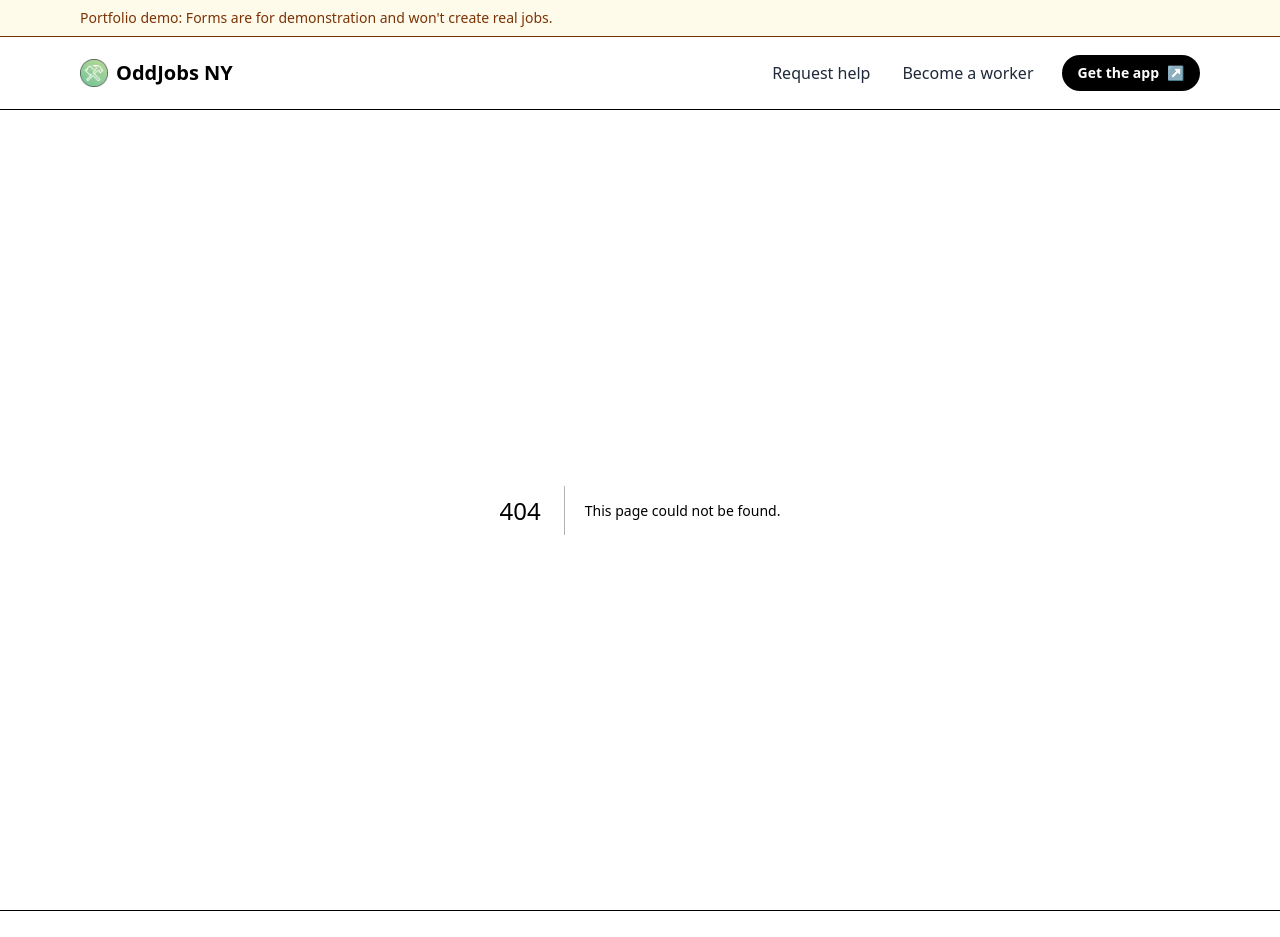
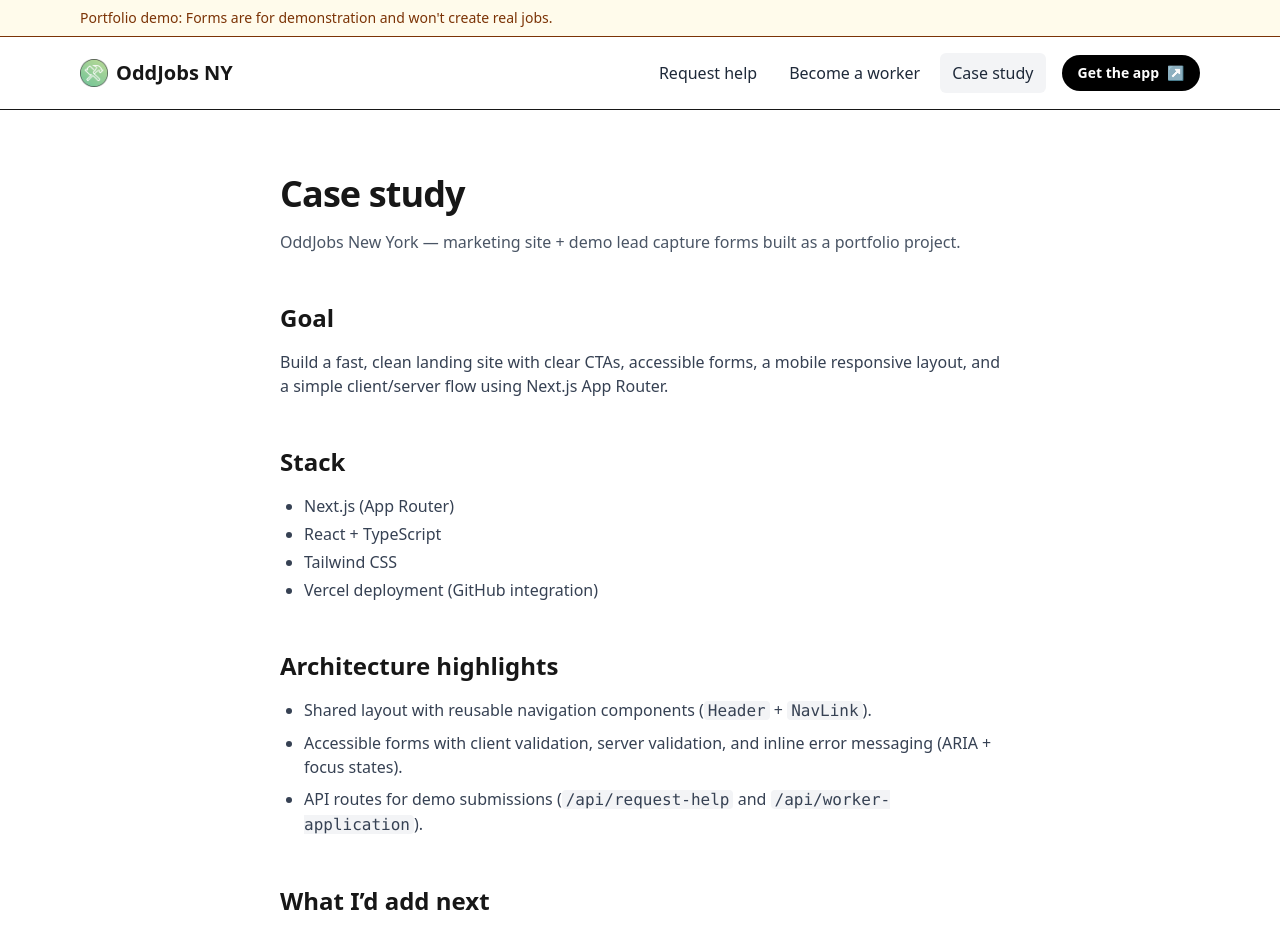
Before and after one commit to boco3000/odd-jobs-site, a Next.js app: page /case-study in a window 1280 px wide. Before the commit this address had no page. Shown: the top 937 px of the page. Built offline with nearby package versions, Linux system fonts and the light colour scheme.

Commit message:
Add case study page

```diff
--- /dev/null
+++ b/src/app/case-study/page.tsx
@@ -0,0 +1,71 @@
+export default function CaseStudyPage() {
+  return (
+    <main className="mx-auto max-w-3xl px-6 py-16">
+      <h1 className="text-4xl font-bold tracking-tight">Case study</h1>
+      <p className="mt-4 text-gray-600 dark:text-gray-300">
+        OddJobs New York — marketing site + demo lead capture forms built as a
+        portfolio project.
+      </p>
+
+      <section className="mt-12 space-y-4">
+        <h2 className="text-2xl font-semibold">Goal</h2>
+        <p className="text-gray-700 dark:text-gray-200">
+          Build a fast, clean landing site with clear CTAs, accessible forms, a
+          mobile responsive layout, and a simple client/server flow using
+          Next.js App Router.
+        </p>
+      </section>
+
+      <section className="mt-12 space-y-4">
+        <h2 className="text-2xl font-semibold">Stack</h2>
+        <ul className="list-disc pl-6 text-gray-700 dark:text-gray-200 space-y-1">
+          <li>Next.js (App Router)</li>
+          <li>React + TypeScript</li>
+          <li>Tailwind CSS</li>
+          <li>Vercel deployment (GitHub integration)</li>
+        </ul>
+      </section>
+
+      <section className="mt-12 space-y-4">
+        <h2 className="text-2xl font-semibold">Architecture highlights</h2>
+        <ul className="list-disc pl-6 text-gray-700 dark:text-gray-200 space-y-2">
+          <li>
+            Shared layout with reusable navigation components (
+            <code className="px-1 rounded bg-gray-100 dark:bg-gray-800">
+              Header
+            </code>{" "}
+            +{" "}
+            <code className="px-1 rounded bg-gray-100 dark:bg-gray-800">
+              NavLink
+            </code>
+            ).
+          </li>
+          <li>
+            Accessible forms with client validation, server validation, and
+            inline error messaging (ARIA + focus states).
+          </li>
+          <li>
+            API routes for demo submissions (
+            <code className="px-1 rounded bg-gray-100 dark:bg-gray-800">
+              /api/request-help
+            </code>{" "}
+            and{" "}
+            <code className="px-1 rounded bg-gray-100 dark:bg-gray-800">
+              /api/worker-application
+            </code>
+            ).
+          </li>
+        </ul>
+      </section>
+
+      <section className="mt-12 space-y-4">
+        <h2 className="text-2xl font-semibold">What I’d add next</h2>
+        <ul className="list-disc pl-6 text-gray-700 dark:text-gray-200 space-y-1">
+          <li>Email notifications or storage for submissions</li>
+          <li>Analytics for CTA tracking</li>
+          <li>Mobile nav menu + additional trust content</li>
+        </ul>
+      </section>
+    </main>
+  );
+}
--- a/src/components/Header.tsx
+++ b/src/components/Header.tsx
@@ -25,6 +25,8 @@ export default function Header() {
           <NavLink href="/request-help">Request help</NavLink>
           <NavLink href="/become-a-worker">Become a worker</NavLink>
 
+          <NavLink href="/case-study">Case study</NavLink>
+
           <a
             href="https://apps.apple.com/us/app/oddjobs-new-york/id6739154599"
             target="_blank"
```
